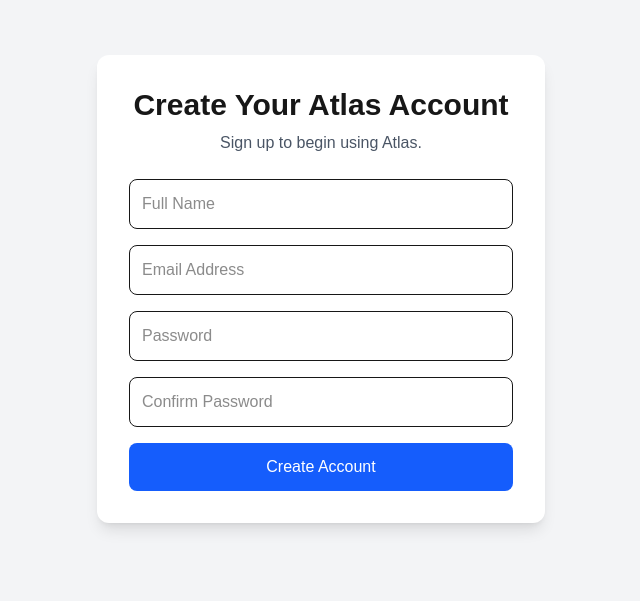
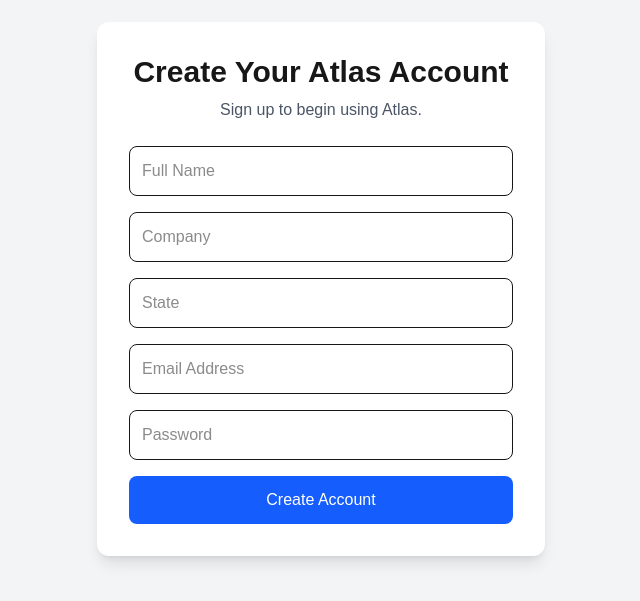
Before and after one commit to k-mccook/Atlas-Platform, a Next.js app: page /signup in a window 1280 px wide. Shown: the part 111-712 px from the top of the page, without its empty margins (319-959 px from the left). Built offline with nearby package versions, Linux system fonts and the light colour scheme; no server answers.

Commit message:
Sprint 7 - Working user registration with Supabase

```diff
--- a/app/signup/page.tsx
+++ b/app/signup/page.tsx
@@ -1,4 +1,86 @@
+'use client';
+
+import { useState } from 'react';
+import { supabase } from '../lib/supabase';
+
+
+interface FormData {
+  fullName: string;
+  company: string;
+  state: string;
+  email: string;
+  password: string;
+}
+
 export default function SignupPage() {
+  const [formData, setFormData] = useState<FormData>({
+    fullName: '',
+    company: '',
+    state: '',
+    email: '',
+    password: '',
+  });
+  const [loading, setLoading] = useState(false);
+  const [error, setError] = useState<string | null>(null);
+  const [success, setSuccess] = useState(false);
+  const handleChange = (e: React.ChangeEvent<HTMLInputElement>) => {
+    const { name, value } = e.target;
+    setFormData((prev) => ({
+      ...prev,
+      [name]: value,
+    }));
+  };
+
+  const handleSubmit = async (e: React.FormEvent) => {
+    e.preventDefault();
+    setLoading(true);
+    setError(null);
+    setSuccess(false);
+
+    try {
+      // Sign up with Supabase Auth
+      const { data: authData, error: authError } = await supabase.auth.signUp({
+        email: formData.email,
+        password: formData.password,
+      });
+
+      if (authError) {
+        throw new Error(authError.message);
+      }
+
+      if (!authData.user) {
+        throw new Error('Failed to create user');
+      }
+
+      // Insert profile data
+      const { error: profileError } = await supabase.from('profiles').insert([
+        {
+          id: authData.user.id,
+          full_name: formData.fullName,
+          company: formData.company,
+          state: formData.state,
+        },
+      ]);
+
+      if (profileError) {
+        throw new Error(profileError.message);
+      }
+
+      setSuccess(true);
+      setFormData({
+        fullName: '',
+        company: '',
+        state: '',
+        email: '',
+        password: '',
+      });
+    } catch (err) {
+      setError(err instanceof Error ? err.message : 'An error occurred');
+    } finally {
+      setLoading(false);
+    }
+  };
+
   return (
     <main className="min-h-screen flex items-center justify-center bg-gray-100">
       <div className="w-full max-w-md bg-white rounded-xl shadow-lg p-8">
@@ -10,38 +92,79 @@
           Sign up to begin using Atlas.
         </p>
 
-        <form className="space-y-4">
+        {success ? (
+          <div className="bg-green-100 border border-green-400 text-green-700 px-4 py-3 rounded">
+            <p className="text-center">
+              Success! Please check your email to confirm your account.
+            </p>
+          </div>
+        ) : (
+          <form onSubmit={handleSubmit} className="space-y-4">
             <input
               type="text"
+              name="fullName"
               placeholder="Full Name"
+              value={formData.fullName}
+              onChange={handleChange}
+              required
+              className="w-full border rounded-lg p-3"
+            />
+
+            <input
+              type="text"
+              name="company"
+              placeholder="Company"
+              value={formData.company}
+              onChange={handleChange}
+              required
+              className="w-full border rounded-lg p-3"
+            />
+
+            <input
+              type="text"
+              name="state"
+              placeholder="State"
+              value={formData.state}
+              onChange={handleChange}
+              required
               className="w-full border rounded-lg p-3"
             />
 
             <input
               type="email"
+              name="email"
               placeholder="Email Address"
+              value={formData.email}
+              onChange={handleChange}
+              required
               className="w-full border rounded-lg p-3"
             />
 
             <input
               type="password"
+              name="password"
               placeholder="Password"
+              value={formData.password}
+              onChange={handleChange}
+              required
               className="w-full border rounded-lg p-3"
             />
 
-          <input
-            type="password"
-            placeholder="Confirm Password"
-            className="w-full border rounded-lg p-3"
-          />
+            {error && (
+              <div className="bg-red-100 border border-red-400 text-red-700 px-4 py-3 rounded">
+                {error}
+              </div>
+            )}
 
             <button
               type="submit"
-            className="w-full bg-blue-600 text-white rounded-lg p-3 hover:bg-blue-700"
+              disabled={loading}
+              className="w-full bg-blue-600 text-white rounded-lg p-3 hover:bg-blue-700 disabled:bg-gray-400 disabled:cursor-not-allowed"
             >
-            Create Account
+              {loading ? 'Creating Account...' : 'Create Account'}
             </button>
           </form>
+        )}
       </div>
     </main>
   );
```
Lines whose indentation alone changed are shown as unchanged.
